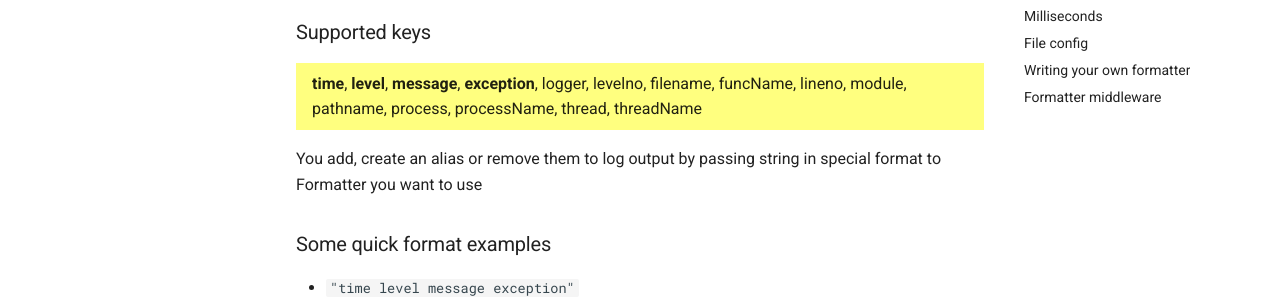
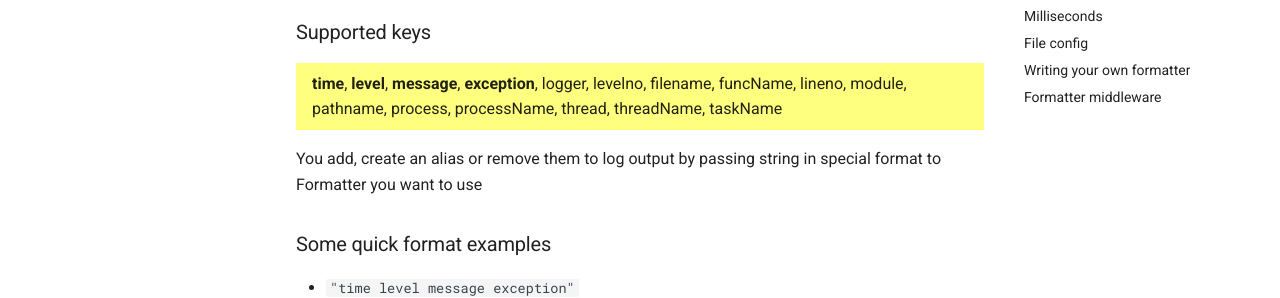
Before and after one commit to a-was/logdog.py, an MkDocs documentation site: the page built from docs/formatters.md, in a window 1280 px wide and 1400 px high. Shown: the part 337-635 px from the top of the window. Built offline with MkDocs 1.6.1 and Material for MkDocs 9.7.7, drawn with Linux system fonts in a browser that asks for light colours; comment, search, counter and statistics services are not loaded; some of the changed text lies outside the part shown.

Commit message:
docs: Add info about taskName key

```diff
--- a/docs/formatters.md
+++ b/docs/formatters.md
@@ -11,7 +11,7 @@ Firstly, you define which fields you want to include in logs
 {==
 
 **time**, **level**, **message**, **exception**, logger, levelno, filename,
-funcName, lineno, module, pathname, process, processName, thread, threadName
+funcName, lineno, module, pathname, process, processName, thread, threadName, taskName
 
 ==}
 
@@ -58,6 +58,9 @@ So you can add new fields by separating them with spaces,
 create an alias for each key and disable default ones with special `-` value
 
 **Extra keys are always added, so they are not included in this format**
+
+!!! info
+    `taskName` key was added in Python 3.12
 
 
 ## JsonFormatter
```
